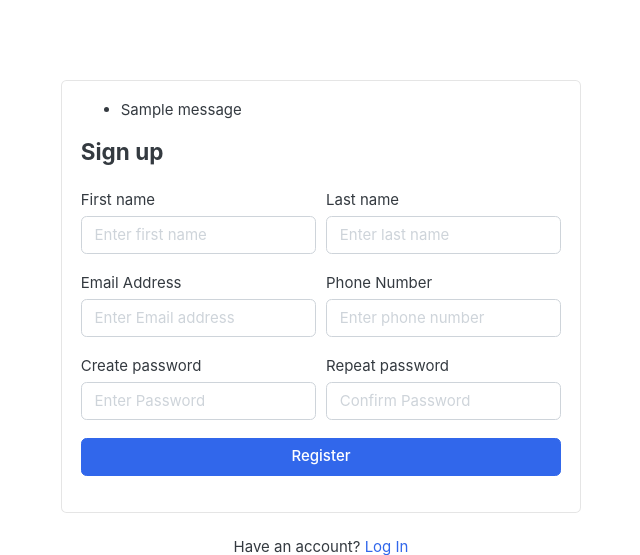
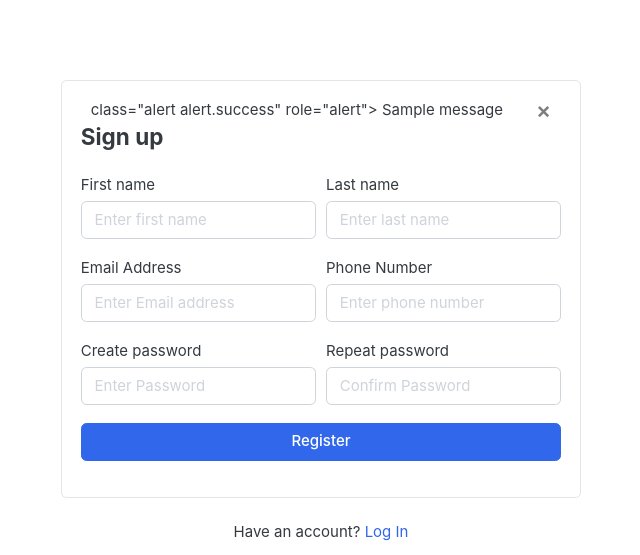
Before and after one commit to kamaldhiman2010/GreatKart, a Django app: page /accounts/register/ in a window 1280 px wide. Shown: the part 118-673 px from the top of the page, without its empty margins (319-959 px from the left). Run offline with Django 3.2, Linux system fonts and the light colour scheme; tables that the repository leaves empty hold one stand-in row (values such as "Sample post"); one stand-in notice (Sample message) is shown; some libraries are stand-ins or nearby versions; some web fonts are replaced.

Commit message:
register

```diff
--- a/templates/includes/alert.html
+++ b/templates/includes/alert.html
@@ -1,10 +1,13 @@
 {% if messages %}
-<ul class="messages">
+
     {% for message in messages %}
-    <li {% if message.tags %} class="{{ message.tags }}"{% endif %}>
+    <div id="message" class="container">
+    <div> {% if message.tags %} class="alert alert.{{ message.tags }}"{% endif %} role="alert">
+        <button type="button" class="close" data-dismiss="alert"><span aria-hidden="true">&times</span> </button>
         {% if message.level == DEFAULT_MESSAGE_LEVELS.ERROR %}Important: {% endif %}
         {{ message }}
-    </li>
+    </div>
+    </div>
     {% endfor %}
-</ul>
+
 {% endif %}
```
